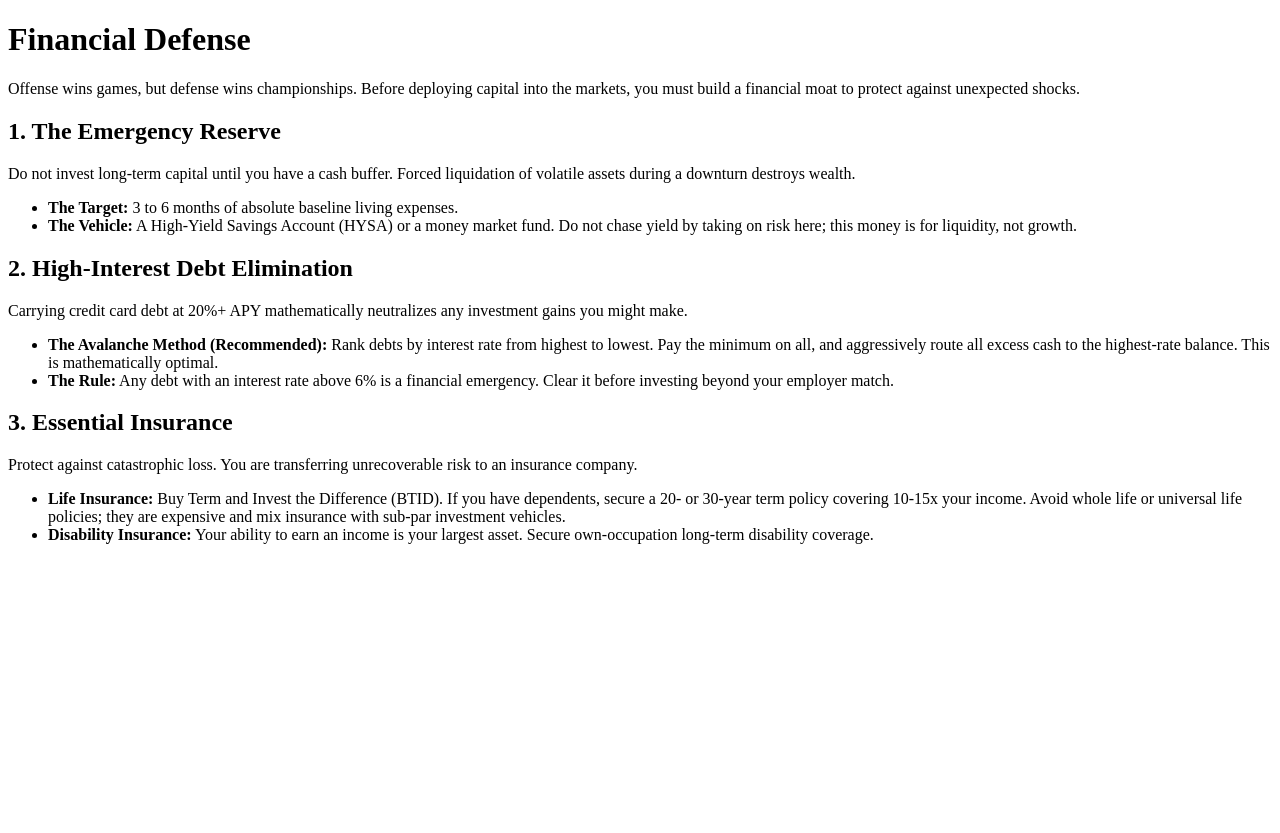
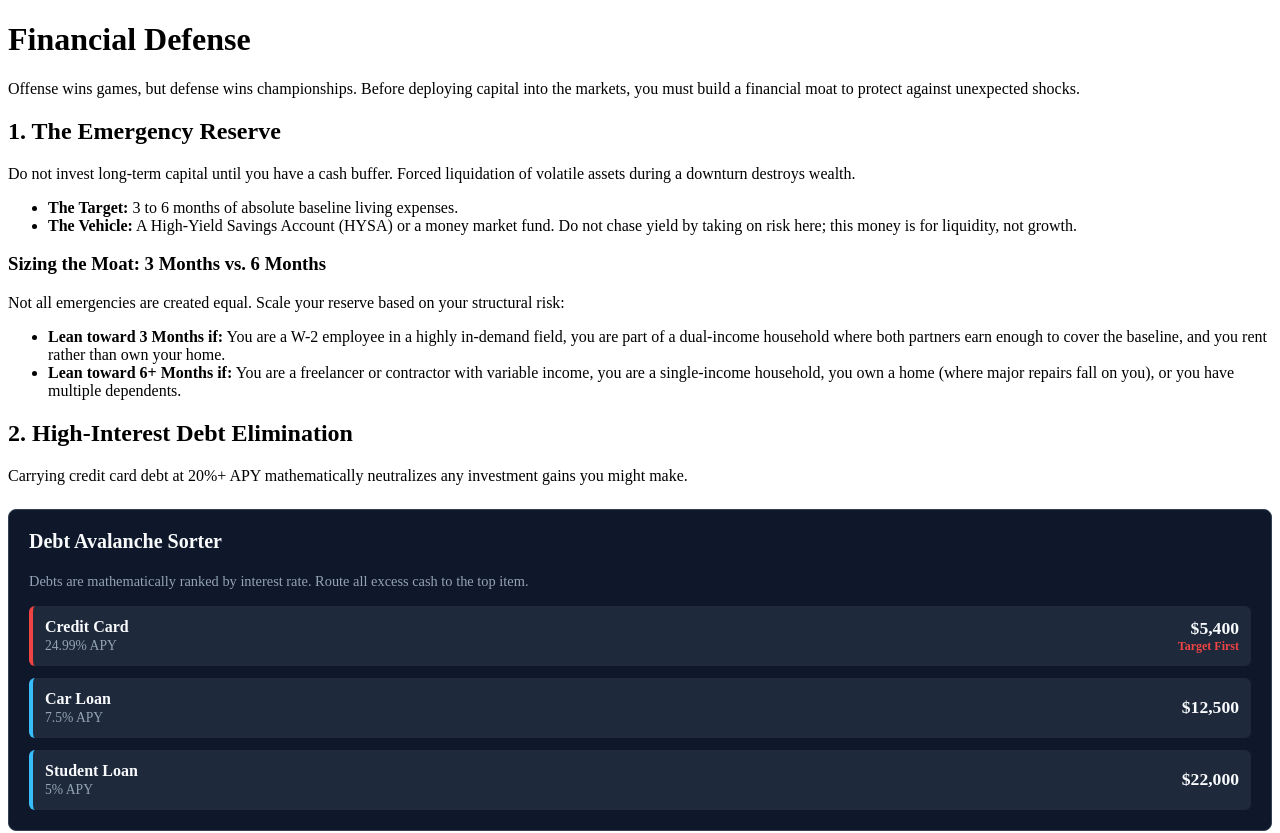
Before and after one commit to aa3682/diy-wealth-framework, a Next.js app: page /01-financial-defense in a window 1280 px wide. Shown: the top 833 px of the page. Before the commit the page ends 800 px from the top, so only its background shows below. Built offline with nearby package versions, Linux system fonts and the light colour scheme.

Commit message:
Update 01-financial-defense.mdx

```diff
--- a/pages/01-financial-defense.mdx
+++ b/pages/01-financial-defense.mdx
@@ -1,3 +1,6 @@
+import DebtAvalancheSorter from '../components/DebtAvalancheSorter'
+import LeadCapture from '../components/LeadCapture'
+
 # Financial Defense
 
 Offense wins games, but defense wins championships. Before deploying capital into the markets, you must build a financial moat to protect against unexpected shocks.
@@ -7,8 +10,16 @@ Do not invest long-term capital until you have a cash buffer. Forced liquidation
 * **The Target:** 3 to 6 months of absolute baseline living expenses.
 * **The Vehicle:** A High-Yield Savings Account (HYSA) or a money market fund. Do not chase yield by taking on risk here; this money is for liquidity, not growth.
 
+### Sizing the Moat: 3 Months vs. 6 Months
+Not all emergencies are created equal. Scale your reserve based on your structural risk:
+* **Lean toward 3 Months if:** You are a W-2 employee in a highly in-demand field, you are part of a dual-income household where both partners earn enough to cover the baseline, and you rent rather than own your home.
+* **Lean toward 6+ Months if:** You are a freelancer or contractor with variable income, you are a single-income household, you own a home (where major repairs fall on you), or you have multiple dependents.
+
 ## 2. High-Interest Debt Elimination
 Carrying credit card debt at 20%+ APY mathematically neutralizes any investment gains you might make.
+
+<DebtAvalancheSorter />
+
 * **The Avalanche Method (Recommended):** Rank debts by interest rate from highest to lowest. Pay the minimum on all, and aggressively route all excess cash to the highest-rate balance. This is mathematically optimal.
 * **The Rule:** Any debt with an interest rate above 6% is a financial emergency. Clear it before investing beyond your employer match.
 
@@ -16,3 +27,5 @@ Carrying credit card debt at 20%+ APY mathematically neutralizes any investment
 Protect against catastrophic loss. You are transferring unrecoverable risk to an insurance company.
 * **Life Insurance:** Buy Term and Invest the Difference (BTID). If you have dependents, secure a 20- or 30-year term policy covering 10-15x your income. Avoid whole life or universal life policies; they are expensive and mix insurance with sub-par investment vehicles.
 * **Disability Insurance:** Your ability to earn an income is your largest asset. Secure own-occupation long-term disability coverage.
+
+<LeadCapture />
```
